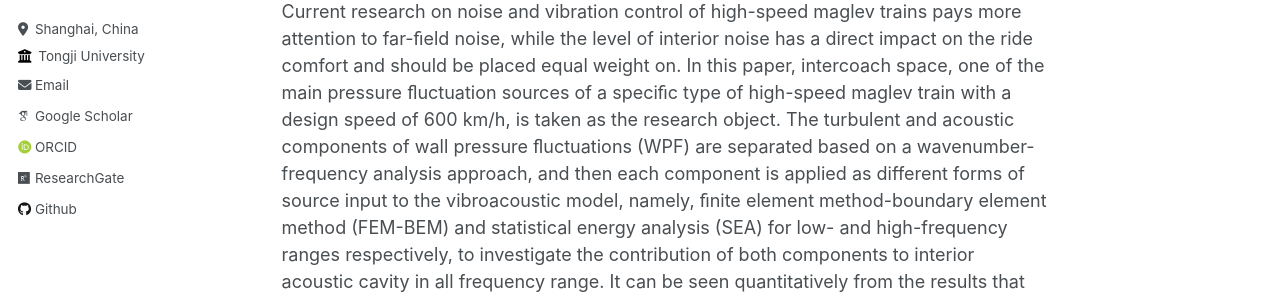
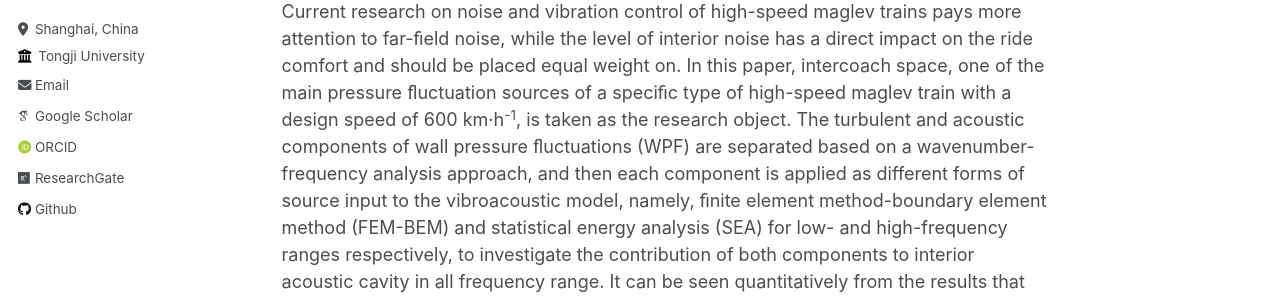
Before and after one commit to RusiWang99/RusiWang99.github.io, a Jekyll site: the page built from _publications/2024-05-28-Interior noise prediction of inter-coach space of high-speed maglev trains based on wavenumber decomposition on aerodynamic excitation.md, in a window 1280 px wide and 900 px high. Shown: the part 384-683 px from the top of the window. Built offline with Jekyll 4.4.1, drawn with Linux system fonts in a browser that asks for light colours; some web fonts are replaced; some of the changed text lies outside the part shown.

Commit message:
Update 2024-05-28-Interior noise prediction of inter-coach space of high-speed maglev trains based on wavenumber decomposition on aerodynamic excitation.md

```diff
--- a/_publications/2024-05-28-Interior noise prediction of inter-coach space of high-speed maglev trains based on wavenumber decomposition on aerodynamic excitation.md
+++ b/_publications/2024-05-28-Interior noise prediction of inter-coach space of high-speed maglev trains based on wavenumber decomposition on aerodynamic excitation.md
@@ -10,7 +10,7 @@ citation: 'Wang, R., & Huang, J. (2024). Interior noise prediction of inter-coac
 ---
 
 ## Abstract
-Current research on noise and vibration control of high-speed maglev trains pays more attention to far-ﬁeld noise, while the level of interior noise has a direct impact on the ride comfort and should be placed equal weight on. In this paper, intercoach space, one of the main pressure ﬂuctuation sources of a speciﬁc type of high-speed maglev train with a design speed of 600 km/h, is taken as the research object. The turbulent and acoustic components of wall pressure ﬂuctuations (WPF) are separated based on a wavenumber-frequency analysis approach, and then each component is applied as different forms of source input to the vibroacoustic model, namely, ﬁnite element method-boundary element method (FEM-BEM) and statistical energy analysis (SEA) for low- and high-frequency ranges respectively, to investigate the contribution of both components to interior acoustic cavity in all frequency range. It can be seen quantitatively from the results that the amplitude of turbulent component is generally much higher than that of the acoustic one, but it can be vice versa when it comes to the interior response. The conclusion drawn in this paper are able to provide guidance for future researches on more targeted interior noise control of high-speed maglev trains.
+Current research on noise and vibration control of high-speed maglev trains pays more attention to far-ﬁeld noise, while the level of interior noise has a direct impact on the ride comfort and should be placed equal weight on. In this paper, intercoach space, one of the main pressure ﬂuctuation sources of a speciﬁc type of high-speed maglev train with a design speed of 600 km·h<sup>-1</sup>, is taken as the research object. The turbulent and acoustic components of wall pressure ﬂuctuations (WPF) are separated based on a wavenumber-frequency analysis approach, and then each component is applied as different forms of source input to the vibroacoustic model, namely, ﬁnite element method-boundary element method (FEM-BEM) and statistical energy analysis (SEA) for low- and high-frequency ranges respectively, to investigate the contribution of both components to interior acoustic cavity in all frequency range. It can be seen quantitatively from the results that the amplitude of turbulent component is generally much higher than that of the acoustic one, but it can be vice versa when it comes to the interior response. The conclusion drawn in this paper are able to provide guidance for future researches on more targeted interior noise control of high-speed maglev trains.
 
 ## Key words
 
```
